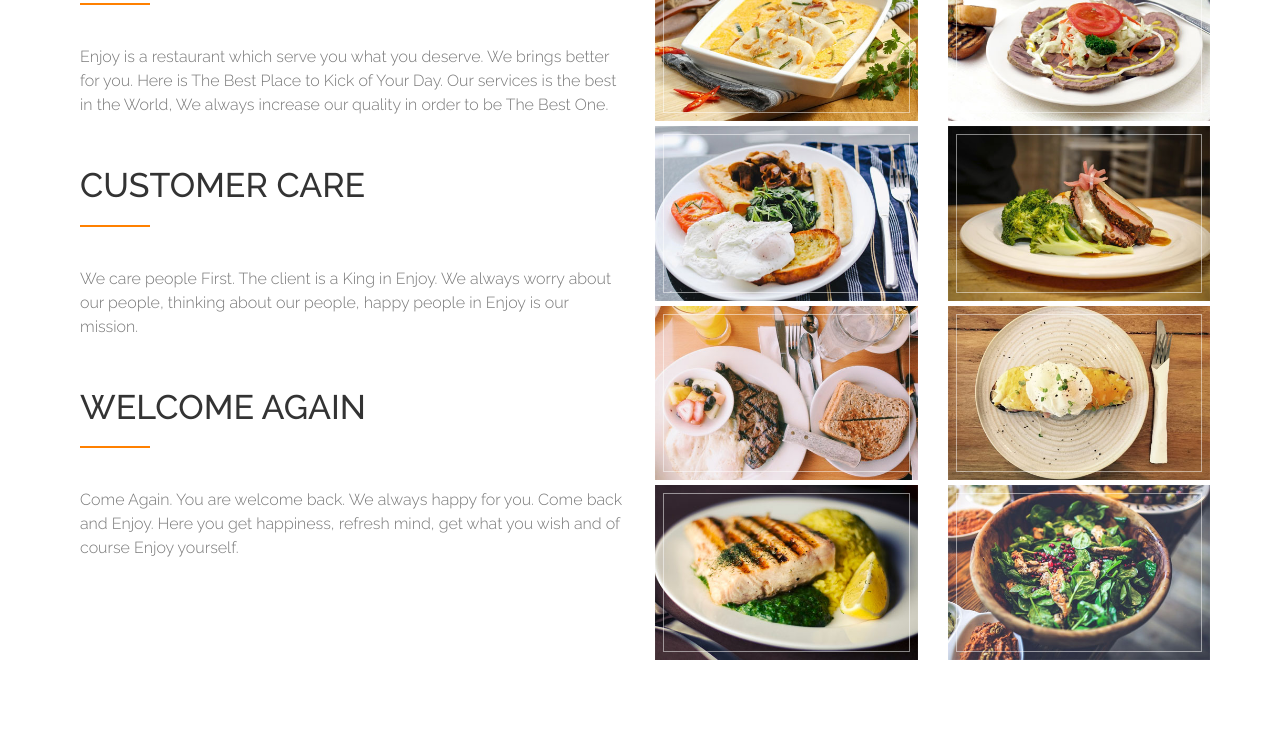
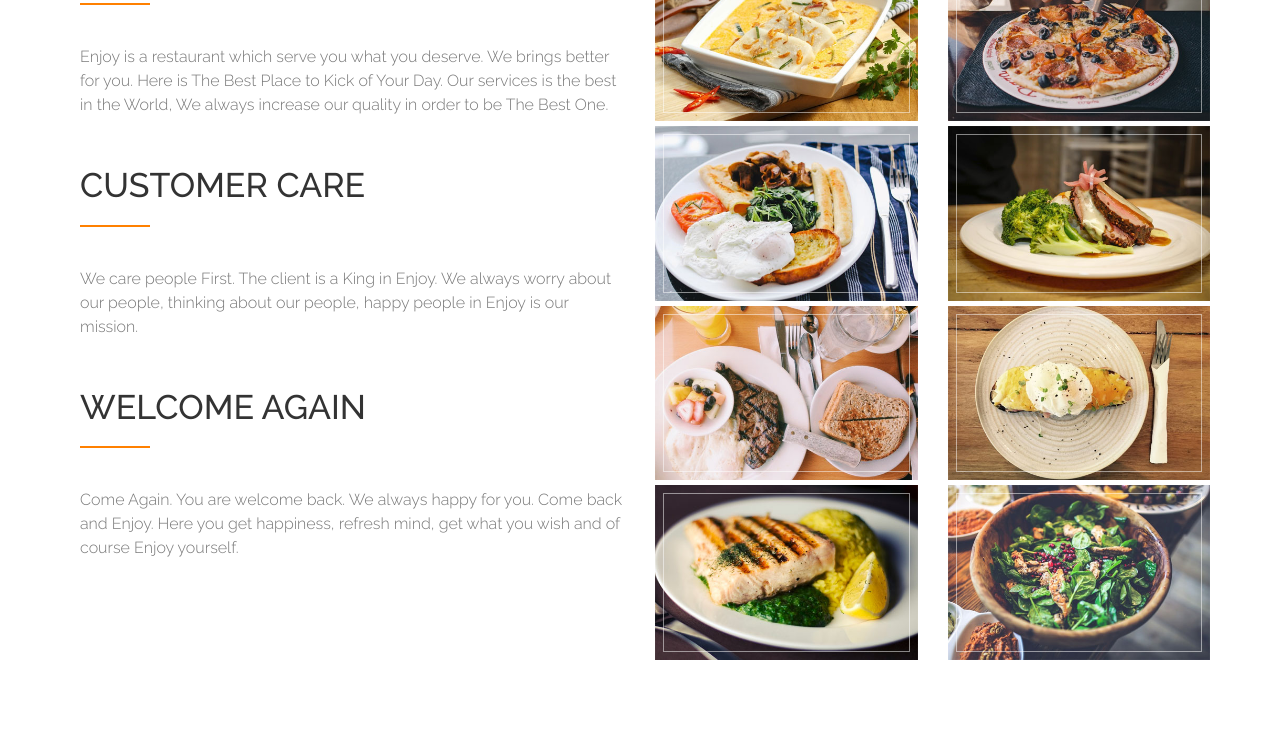
Before and after one commit to Emmau-bit/Restaurant, a plain HTML site: page index.html in a window 1280 px wide. Shown: the part 973-1719 px from the top of the page. Drawn offline with nearby package versions, Linux system fonts and the light colour scheme.

Commit message:
initial commit

```diff
--- a/index.html
+++ b/index.html
@@ -96,7 +96,7 @@
         <div class="about-img"><img src="img/portfolio/01-small.jpg" class="img-responsive" alt=""></div>
       </div>
       <div class="col-xs-12 col-md-3 ">
-        <div class="about-img"><img src="img/portfolio/02-small.jpg" class="img-responsive" alt=""></div>
+        <div class="about-img"><img src="img/portfolio/09-small.jpg" class="img-responsive" alt=""></div>
       </div>
       <div class="col-xs-12 col-md-3 ">
         <div class="about-img"><img src="img/portfolio/03-small.jpg" class="img-responsive" alt=""></div>
```
